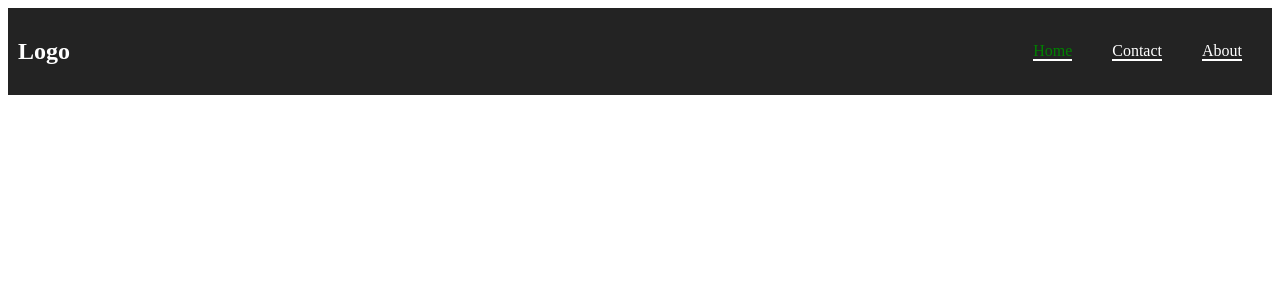
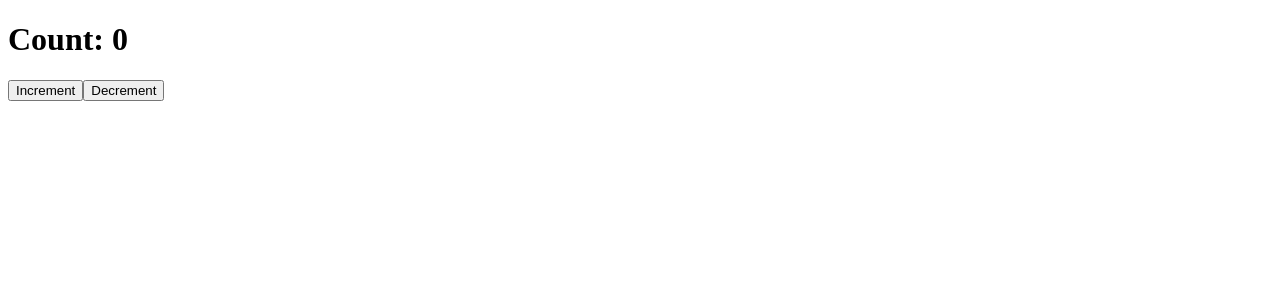
Before and after one commit to balili-melchorjr-developer/react-todo-list, a React (Vite) app: page / in a window 1280 px wide. Shown: the top 300 px of the page. Built offline with nearby package versions, Linux system fonts and the light colour scheme.

Commit message:
React State

```diff
--- a/src/App.jsx
+++ b/src/App.jsx
@@ -1,14 +1,33 @@
-import NavbarComponent from "./components/NavbarComponent"
-import "./App.css"
+
+import { useState, userState } from "react"
+
 
 function App() {
 
+  const [count, setCount] = useState(0) //[statename, set+set_name]
+  const [name, setName] = useState("Devdotcode")
+  const [isChecked, setIsCheckd] = useState(false)
+  const [fruits, setFruits] = useState(["Apple", "Mango", "Durian"])
+  const [person, setPerson] = useState({name: "Justin", age: 21})
 
+  const handleIncrement = () => {
+    setCount(prevState  => count + 1)
+  }
+
+  const handleDecrement = () => {
+    if (count <= 0) {
+      alert("No you wont")
+    } else {
+      setCount(prevState  => count - 1)
+    }
+  }
 
   return (
     <>
+      <h1>Count: {count}</h1>
+      <button onClick={handleIncrement}>Increment</button>
 
-      <NavbarComponent />
+      <button onClick={handleDecrement}>Decrement</button>
     </>
   )
 }
```
